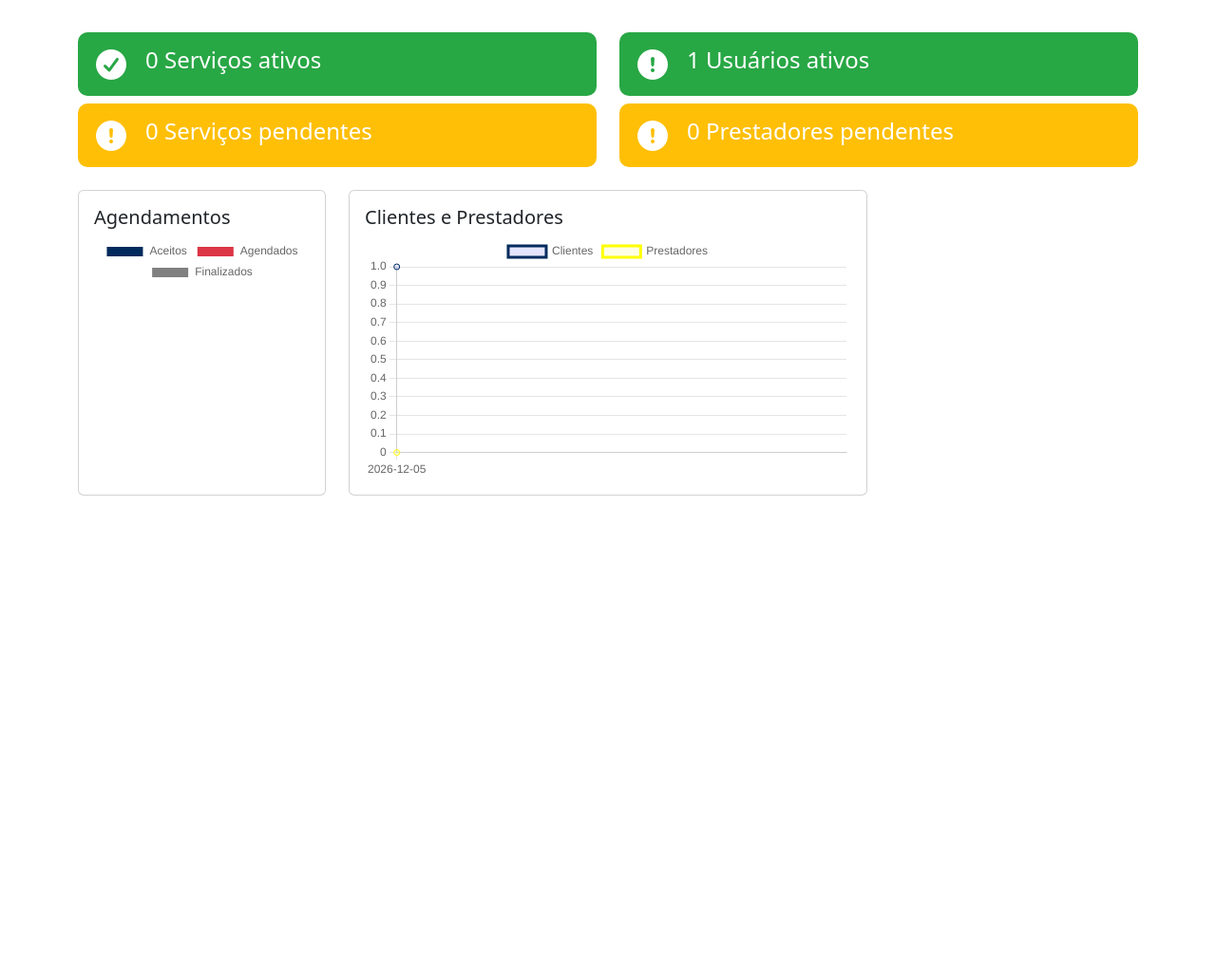
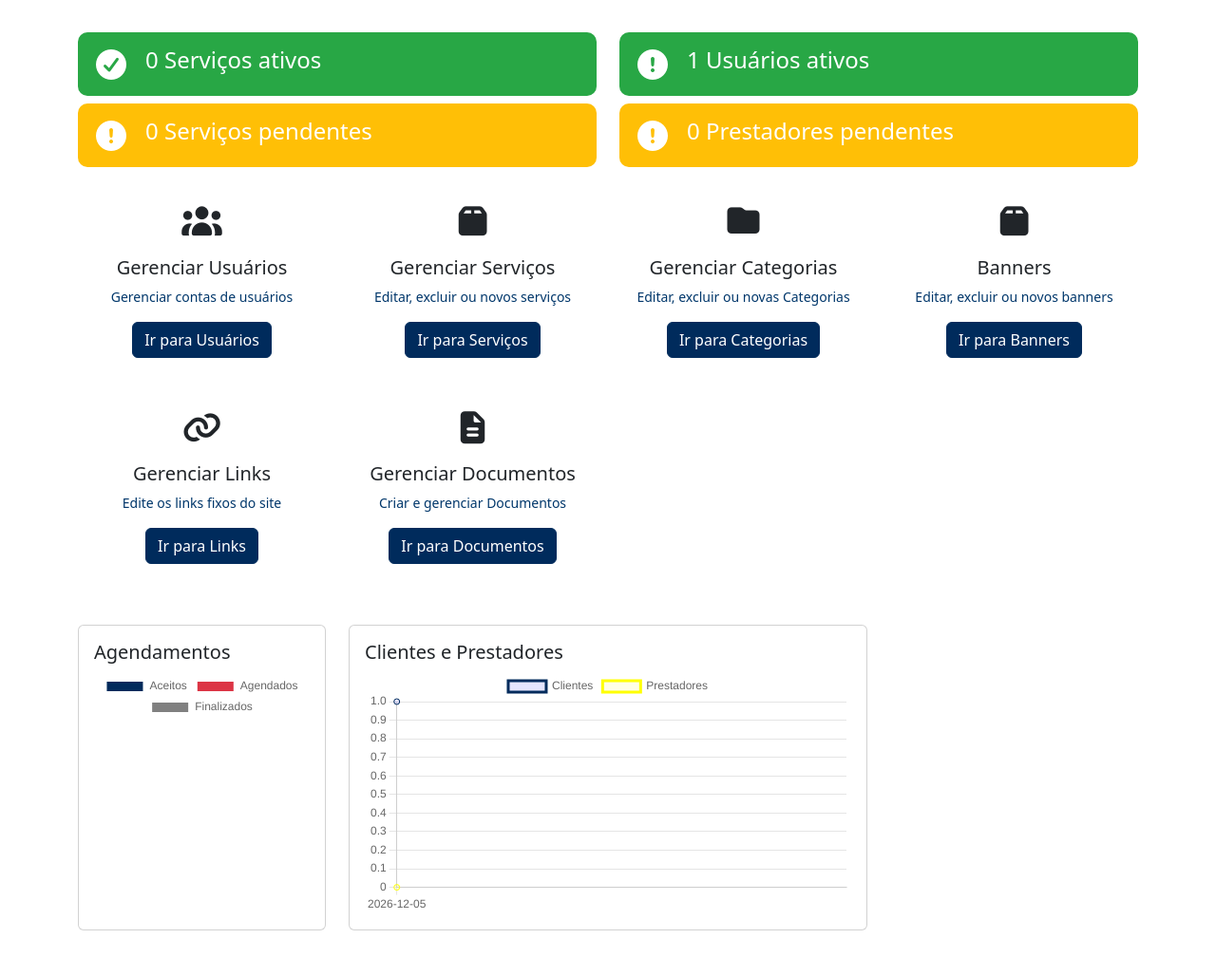
Before and after one commit to projAxey/AxeySenai, a PHP site: page /projAxeySenai/frontend/adm/admin.php in a window 1280 px wide. Shown: the part 134-1162 px from the top of the page at 95% size. Before the commit the page ends 656 px from the top, so only its background shows below. Run offline with PHP 8.4, Linux system fonts and the light colour scheme; the visitor is signed in with stand-in values (Sample User, id 1); data that the repository does not hold is empty; some libraries are stand-ins or nearby versions.

Commit message:
corrigido bug

```diff
--- a/frontend/adm/admin.php
+++ b/frontend/adm/admin.php
@@ -115,6 +115,80 @@ try {
                 </a>
             </div>
         </div>
+        <!-- Cards de administração -->
+        <div class="row mb-4 mt-4">
+            <div class="col-md-3 mb-4">
+                <div class="card text-center card-admin">
+                    <div class="card-body">
+                        <i class="fas fa-users icones-admin"></i>
+                        <h5 class="card-title-admin">Gerenciar Usuários</h5>
+                        <p class="card-text">Gerenciar contas de usuários</p>
+                        <a href="controleUsuarios.php?clearMessage=true" class="btn btn-primary btn-primary-admin">Ir para Usuários</a>
+                    </div>
+                </div>
+            </div>
+            <div class="col-md-3 mb-4">
+                <div class="card text-center card-admin">
+                    <div class="card-body">
+                        <i class="fas fa-box icones-admin"></i>
+                        <h5 class="card-title-admin">Gerenciar Serviços</h5>
+                        <p class="card-text">Editar, excluir ou novos serviços</p>
+                        <a href="controleServicos.php" class="btn btn-primary btn-primary-admin">Ir para Serviços</a>
+                    </div>
+                </div>
+            </div>
+            <div class="col-md-3 mb-4">
+                <div class="card text-center card-admin">
+                    <div class="card-body">
+                        <i class="fas fa-folder icones-admin"></i>
+                        <h5 class="card-title-admin">Gerenciar Categorias</h5>
+                        <p class="card-text">Editar, excluir ou novas Categorias</p>
+                        <a href="controleCategorias.php" class="btn btn-primary btn-primary-admin">Ir para Categorias</a>
+                    </div>
+                </div>
+            </div>
+            <div class="col-md-3 mb-4">
+                <div class="card text-center card-admin">
+                    <div class="card-body">
+                        <i class="fas fa-box icones-admin"></i>
+                        <h5 class="card-title-admin">Banners</h5>
+                        <p class="card-text">Editar, excluir ou novos banners</p>
+                        <a href="banners.php" class="btn btn-primary btn-primary-admin">Ir para Banners</a>
+                    </div>
+                </div>
+            </div>
+            <div class="col-md-3 mb-4">
+                <div class="card text-center card-admin">
+                    <div class="card-body">
+                        <i class="fas fa-link icones-admin"></i>
+                        <h5 class="card-title-admin">Gerenciar Links</h5>
+                        <p class="card-text">Edite os links fixos do site</p>
+                        <a href="controleLinks.php" class="btn btn-primary btn-primary-admin">Ir para Links</a>
+                    </div>
+                </div>
+            </div>
+            <!-- <div class="col-md-3 mb-4">
+                <div class="card text-center card-admin">
+                    <div class="card-body">
+                        <i class="fas fa-file-alt icones-admin"></i>
+                        <h5 class="card-title-admin">Gerenciar Planos</h5>
+                        <p class="card-text">Criar e gerenciar planos</p>
+                        <a href="" class="btn btn-primary btn-primary-admin" style="background-color: red   ">Adicionar Futuramente</a>
+                    </div>
+                </div>
+            </div> -->
+
+            <div class="col-md-3 mb-4">
+                <div class="card text-center card-admin">
+                    <div class="card-body">
+                        <i class="fas fa-file-alt icones-admin"></i>
+                        <h5 class="card-title-admin">Gerenciar Documentos</h5>
+                        <p class="card-text">Criar e gerenciar Documentos</p>
+                        <a href="controleDocumentos.php" class="btn btn-primary btn-primary-admin">Ir para Documentos</a>
+                    </div>
+                </div>
+            </div>
+        </div>
 
         <!-- Gráficos -->
         <div class="row">
```
